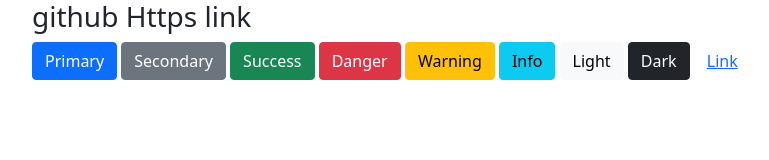
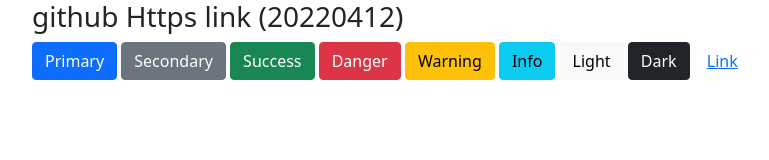
Before and after one commit to gmwu185/20220207, a plain HTML site: page index.html in a window 1280 px wide. Shown: the whole page, without its empty margins (50-819 px from the left). Drawn offline with nearby package versions, Linux system fonts and the light colour scheme.

Commit message:
增加內文

```diff
--- a/index.html
+++ b/index.html
@@ -13,7 +13,7 @@
   </head>
   <body>
     <div class="container">
-      <h3>github Https link</h3>
+      <h3>github Https link (20220412)</h3>
       <div>
         <button type="button" class="btn btn-primary">Primary</button>
         <button type="button" class="btn btn-secondary">Secondary</button>
```
